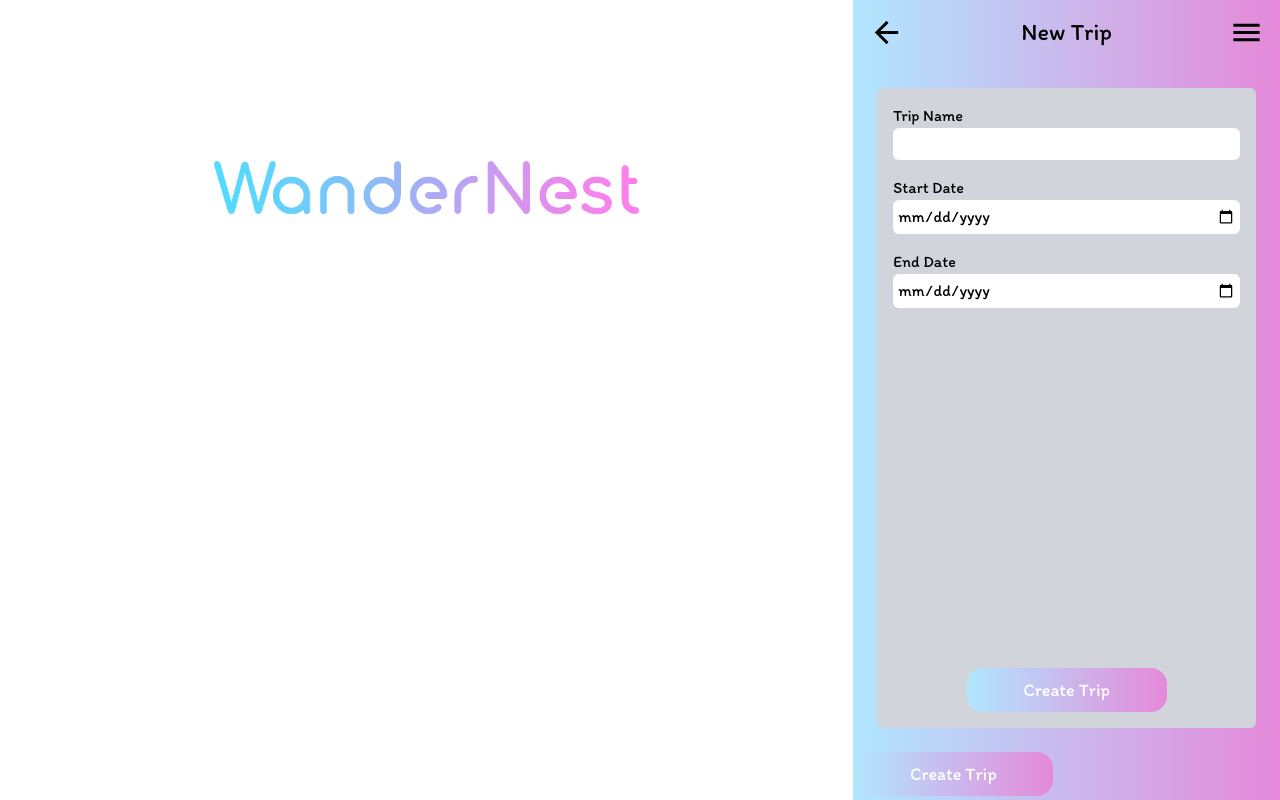
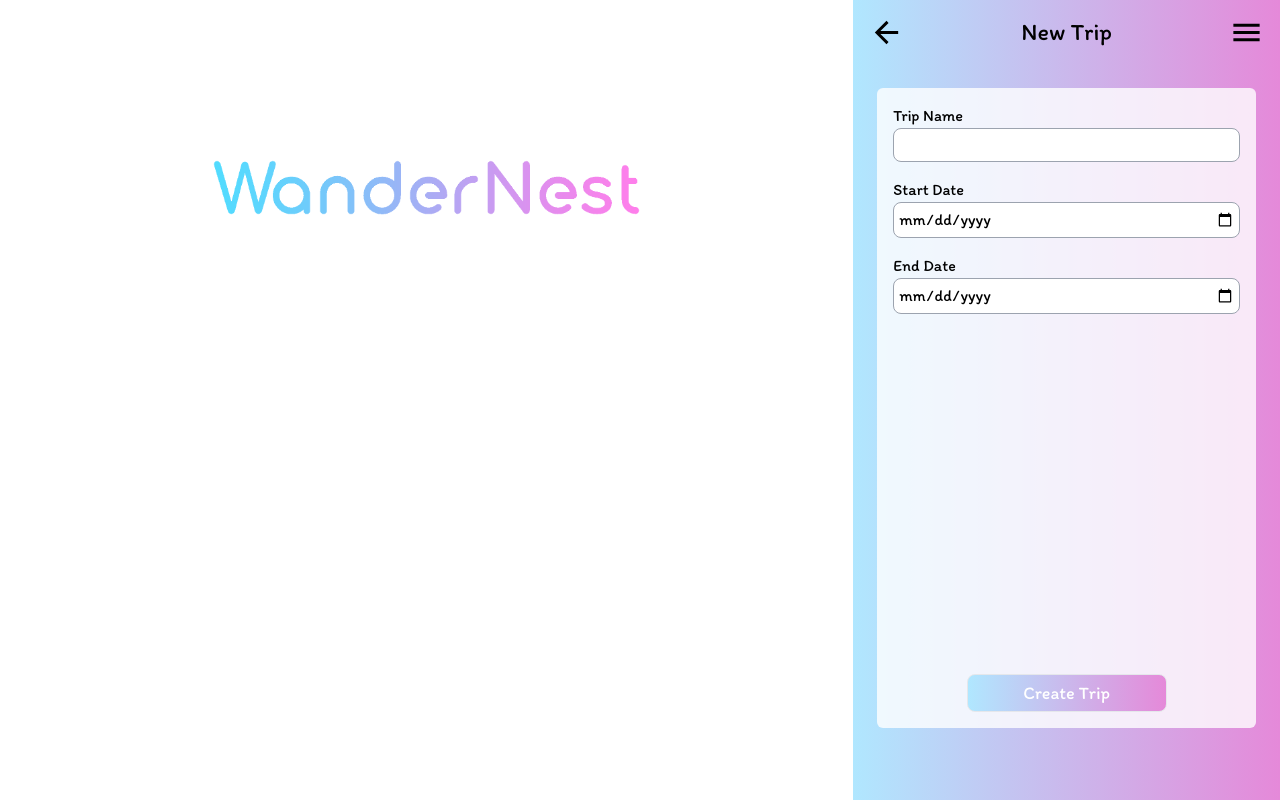
Before and after one commit to danajeon/wandernest, a React (Vite) app: page /dashboard in a window 1280 px wide. Built offline with nearby package versions, Linux system fonts and the light colour scheme.

Commit message:
update Button style

```diff
--- a/src/components/Button.jsx
+++ b/src/components/Button.jsx
@@ -2,7 +2,7 @@ import React from 'react'
 
 export const Button = ({ variant = 'default', onClick, text }) => {
     // default button
-    const baseStyle = 'w-[200px] py-2 rounded-2xl text-lg bg-gradient-to-r from-wandernest-blue to-wandernest-pink text-white transition-all duration-150 hover:border-2';
+    const baseStyle = 'w-[200px] py-1 rounded-lg text-lg bg-gradient-to-r from-wandernest-blue to-wandernest-pink text-white border   hover:text-transparent hover:bg-clip-text';
     // button variants
     const variants = {
         "inverse": 'text-transparent bg-clip-text'
--- a/src/components/CreateTrip.jsx
+++ b/src/components/CreateTrip.jsx
@@ -1,50 +1,63 @@
-import React from 'react'
-import { useState, useEffect } from 'react';
-import ArrowBackIcon from '@mui/icons-material/ArrowBack';
-import MenuIcon from '@mui/icons-material/Menu';
-import { Button } from './Button'
+import React from "react";
+import { useState, useEffect } from "react";
+import ArrowBackIcon from "@mui/icons-material/ArrowBack";
+import MenuIcon from "@mui/icons-material/Menu";
+import { Button } from "./Button";
 
 export const CreateTrip = () => {
-    const [tripName, setTripName] = useState("")
-    const [startDate, setStartDate] = useState()
-    const [endDate, setEndDate] = useState()
+  const [tripName, setTripName] = useState("");
+  const [startDate, setStartDate] = useState();
+  const [endDate, setEndDate] = useState();
 
-    useEffect(() => {
-        console.log("v Trip Detail v")
-        console.log(tripName)
-        console.log(startDate)
-        console.log(endDate)
-    },[tripName,startDate,endDate])
+  useEffect(() => {
+    console.log("v Trip Detail v");
+    console.log(tripName);
+    console.log(startDate);
+    console.log(endDate);
+  }, [tripName, startDate, endDate]);
 
   return (
-    <div className='h-full'>
+    <div className="h-full">
+      <div className="flex flex-row justify-between items-center px-4 h-[8%]">
+        <ArrowBackIcon
+          fontSize="large"
+          sx={{
+            cursor: "pointer",
+          }}
+        />
+        <h2 className="text-2xl">New Trip</h2>
+        <MenuIcon
+          fontSize="large"
+          sx={{
+            cursor: "pointer",
+          }}
+        />
+      </div>
+      <div className="flex flex-col justify-between items-center h-[80%] rounded-md m-6 p-4 bg-[rgba(255,255,255,.8)] ">
+        <div className="flex flex-col w-full">
+          <label htmlFor="tripName">Trip Name</label>
+          <input
+            type="text"
+            className="border border-gray-400 rounded-lg focus:outline-none focus:ring-2 mb-4 p-1"
+            onChange={(e) => setTripName(e.target.value)}
+          />
 
-        <div className='flex flex-row justify-between items-center px-4 h-[8%]'>
-            <ArrowBackIcon fontSize='large' sx={{
-            'cursor': 'pointer',
-          }}/>
-            <h2 className='text-2xl'>New Trip</h2>
-            <MenuIcon fontSize='large' sx={{
-            'cursor': 'pointer',
-          }}/>
-        </div>
-        <div className='flex flex-col justify-between items-center h-[80%] rounded-md m-6 p-4 bg-gray-300'>
-            <div className='flex flex-col w-full'>
+          <label htmlFor="StartDate">Start Date</label>
+          <input
+            type="date"
+            className="border border-gray-400 rounded-lg focus:outline-none focus:ring-2 mb-4 p-1"
+            onChange={(e) => setStartDate(e.target.value)}
+          />
 
-                <label htmlFor="tripName">Trip Name</label>
-                <input type="text" className='rounded-md focus:outline-none focus:ring-2 mb-4 p-1' onChange={(e) => setTripName(e.target.value)} />
-
-                <label htmlFor="StartDate">Start Date</label>
-                <input type="date" className='rounded-md focus:outline-none focus:ring-2 mb-4 p-1' onChange={(e) => setStartDate(e.target.value)}/>
-
-                <label htmlFor="EndDate">End Date</label>
-                <input type="date" className='rounded-md focus:outline-none focus:ring-2 mb-4 p-1' onChange={(e) => setEndDate(e.target.value)}/>
-
-            </div>
-            <Button text={"Create Trip"} />
-
+          <label htmlFor="EndDate">End Date</label>
+          <input
+            type="date"
+            className="border border-gray-400 rounded-lg focus:outline-none focus:ring-2 mb-4 p-1"
+            onChange={(e) => setEndDate(e.target.value)}
+          />
         </div>
         <Button text={"Create Trip"} />
       </div>
-  )
-}
+    </div>
+  );
+};
```
